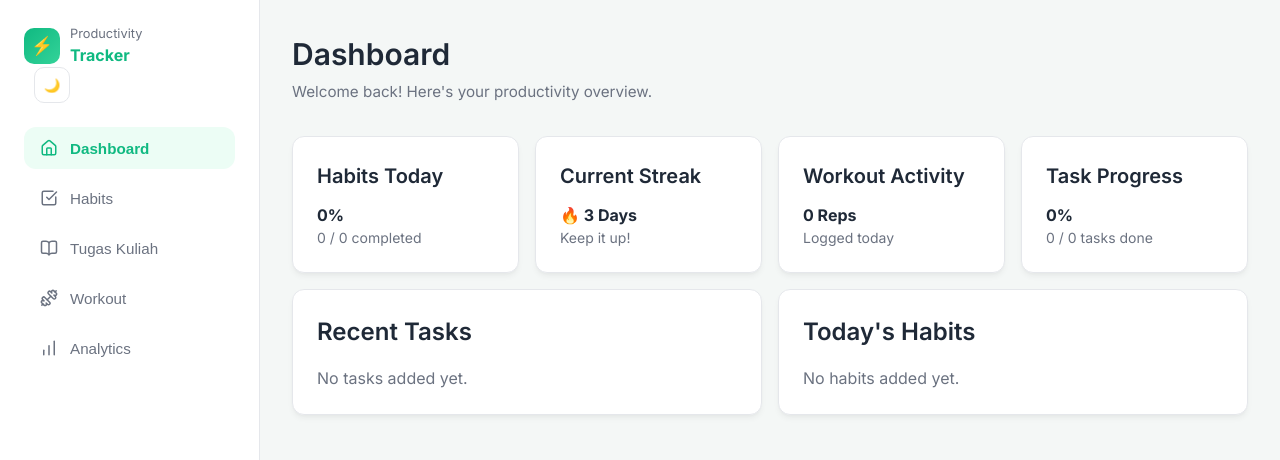
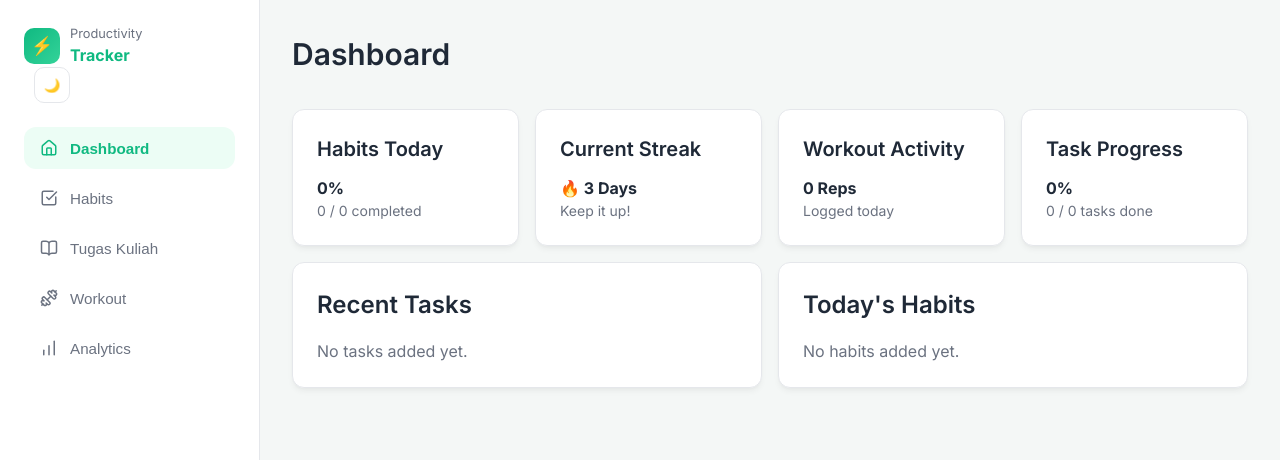
Before and after one commit to solehudin037/Habit_Tracker, a React (Vite) app: page / in a window 1280 px wide. Shown: the top 460 px of the page. Built offline with nearby package versions, Linux system fonts and the light colour scheme.

Commit message:
Sidebar Center 7

```diff
--- a/src/views/Dashboard.jsx
+++ b/src/views/Dashboard.jsx
@@ -26,7 +26,6 @@ const Dashboard = () => {
     <div className="animate-fade-in">
       <div className="page-header">
         <h1>Dashboard</h1>
-        <p>Welcome back! Here's your productivity overview.</p>
       </div>
 
       <div className="grid grid-cols-4 gap-4 mb-4">
```
